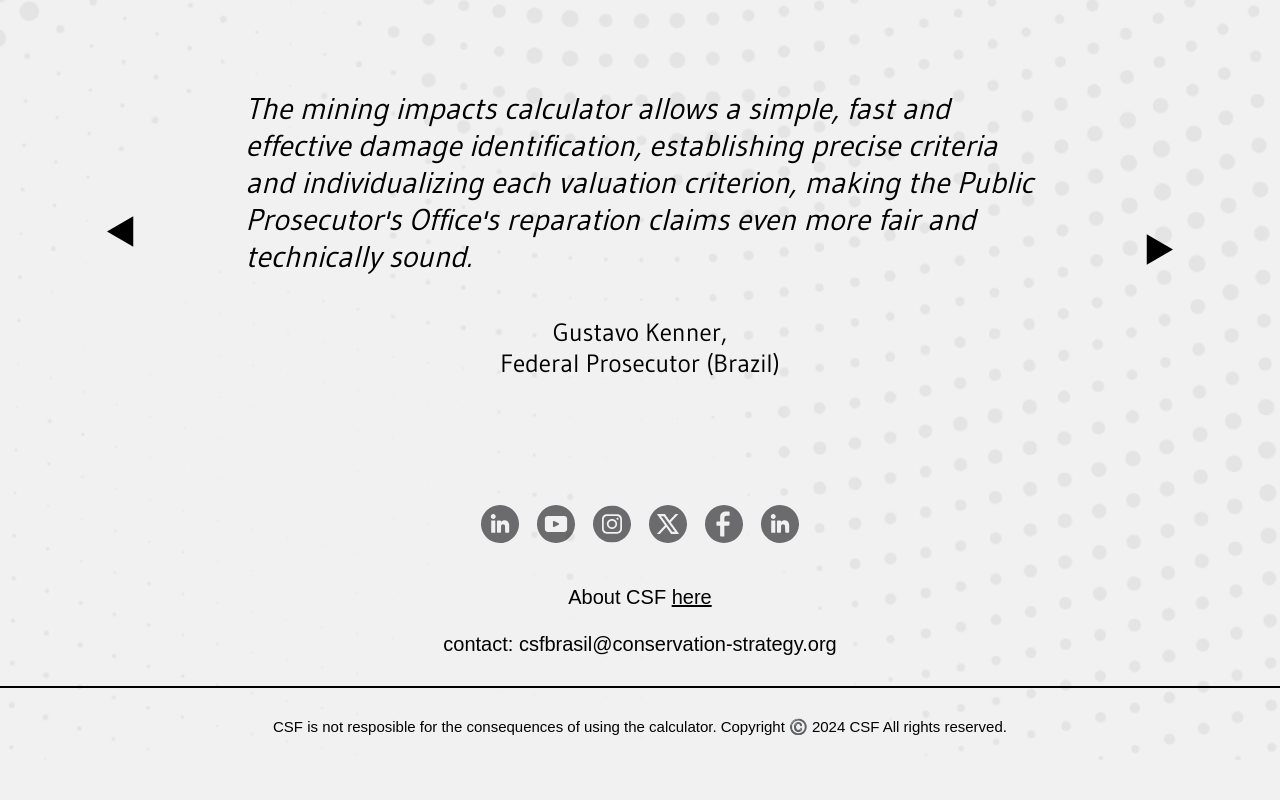
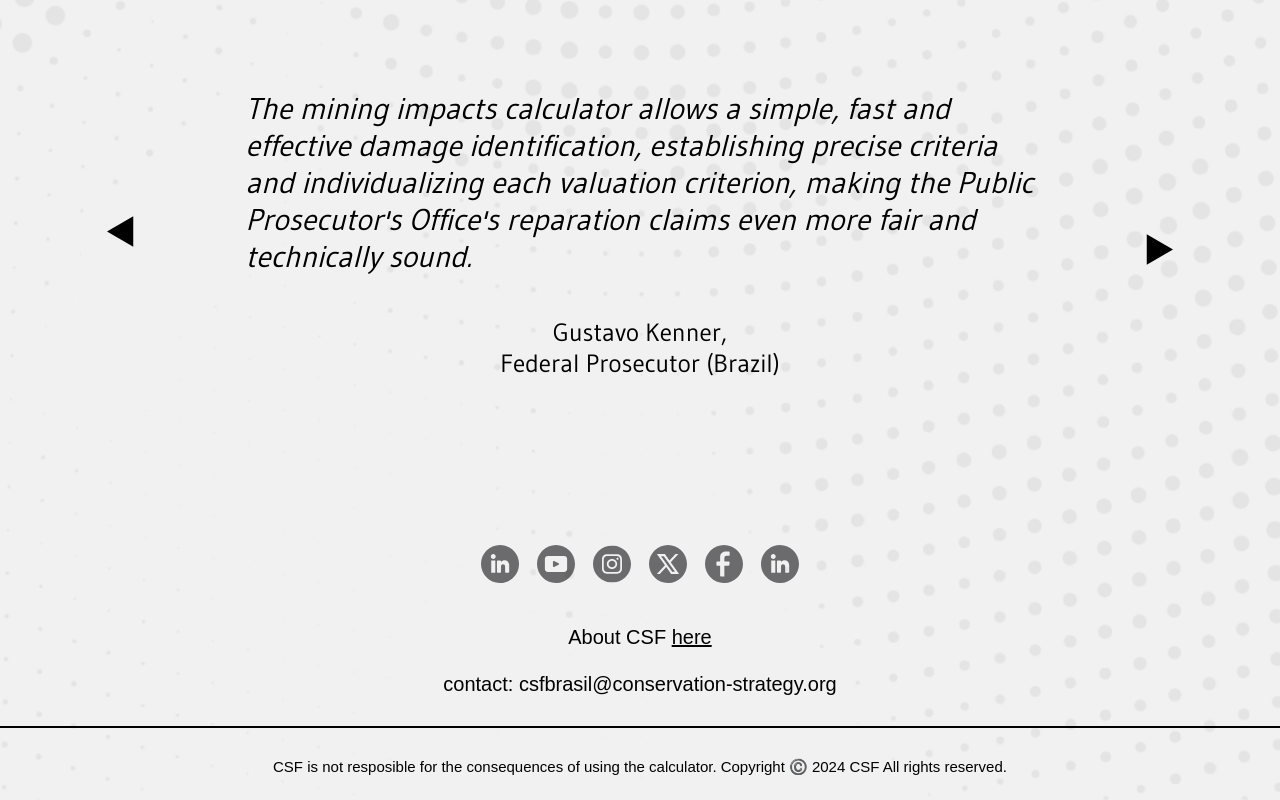
Before and after one commit to conservation-strategy/calculadoras-hub, a Next.js app: page / in a window 1280 px wide. Shown: the part 2777-3577 px from the top of the page. Before the commit the page ends 3537 px from the top, so only its background shows below. Built offline with nearby package versions, Linux system fonts and the light colour scheme; a web font is replaced by a local one.

Commit message:
style: footer

```diff
--- a/app/components/footer/footer.module.css
+++ b/app/components/footer/footer.module.css
@@ -5,7 +5,8 @@
     gap: 24px;
     align-items: center;
     text-align: center;
-    margin-block: 24px;
+    margin-top: 64px;
+    margin-bottom: 24px;
 }
 .link {
     text-decoration: none;
```
